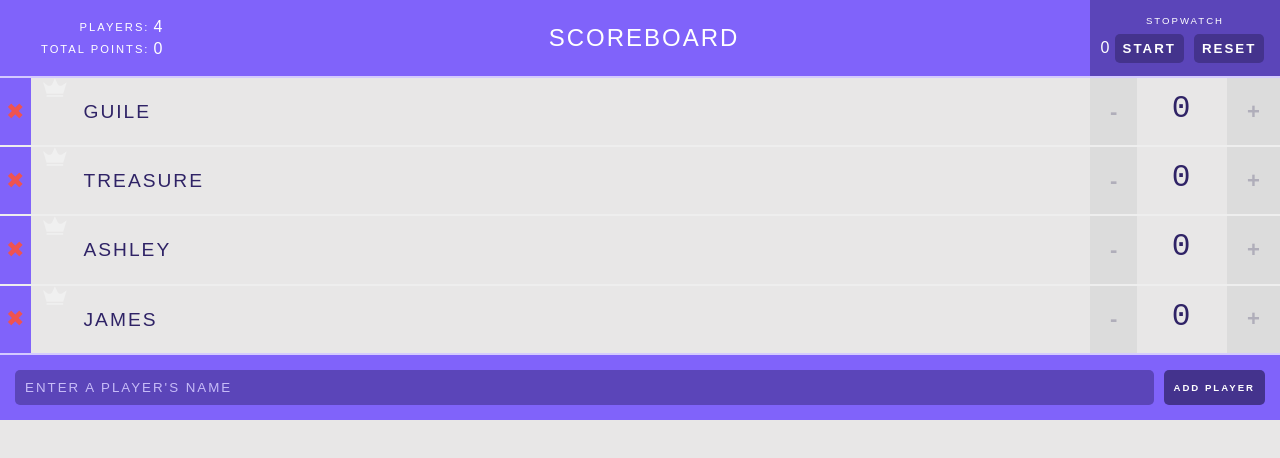
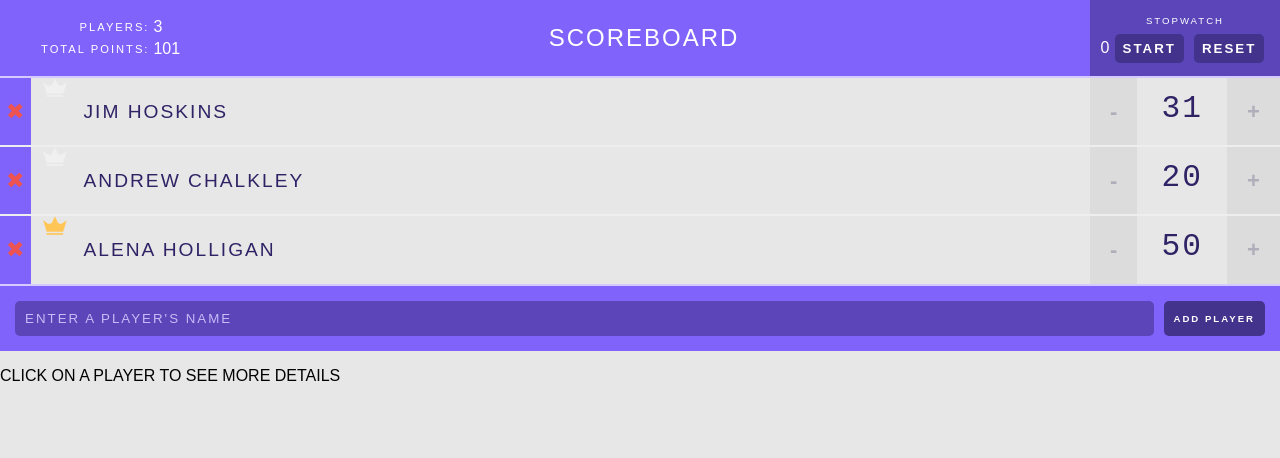
Before and after one commit to seb1836/ScoreBoard, a React (Create React App) app: page / in a window 1280 px wide. Shown: the top 458 px of the page. Built offline with nearby package versions, Linux system fonts and the light colour scheme.

Commit message:
add player details feature

```diff
--- a/src/ActionTypes/player.js
+++ b/src/ActionTypes/player.js
@@ -1,4 +1,4 @@
 export const ADD_PLAYER = 'player/ADD_PLAYER'
 export const REMOVE_PLAYER = 'player/REMOVE_PLAYER'
 export const UPDATE_PLAYER_SCORE = 'player/UPDATE_PLAYER_SCORE'
-export const UPDATE_PLAYER_Details = 'player/UPDATE_PLAYER_DETAILS'
+export const UPDATE_PLAYER_DETAILS = 'player/UPDATE_PLAYER_DETAILS'
--- a/src/App.js
+++ b/src/App.js
@@ -6,6 +6,7 @@ import './App.css'
 import Header from './Components/Header'
 import Player from './Components/Player'
 import AddPlayerForm from './Components/AddPlayerForm'
+import PlayerDetails from './Components/PlayerDetails'
 
 let biggestScore
 
@@ -45,13 +46,9 @@ class App extends Component {
   // }
 
   handleHighestScoreAndTie = () => {
-
-
-    biggestScore = Math.max(...this.props.players.map(players => players.score)
-    )
+    biggestScore = Math.max(...this.props.players.map(players => players.score))
 
     console.log(biggestScore, 'MAAAATH')
-
   }
   // handleScoreChange = (operation, index,isHighscore) => {
   //   if (isHighscore=== true){
@@ -83,18 +80,19 @@ class App extends Component {
 
   // }
 
-  handleUpdatePlayersState = submittedName => {
-    this.setState(prevState => {
-      const updatedPlayers = [...prevState.players]
-      console.log(updatedPlayers, 'dfsdf')
-      updatedPlayers.push({ name: submittedName, id: this.state.players.length + 1, score: 0 })
-      console.log(updatedPlayers, 'addp')
+  // handleUpdatePlayersState = submittedName => {
+  //   this.setState(prevState => {
+  //     const updatedPlayers = [...prevState.players]
+  //     console.log(updatedPlayers, 'dfsdf')
+  //     updatedPlayers.push({ name: submittedName, id: this.state.players.length + 1, score: 0 })
+  //     console.log(updatedPlayers, 'addp')
 
-      return { players: updatedPlayers }
-    })
-  }
+  //     return { players: updatedPlayers }
+  //   })
+  // }
 
   checkIfOnePointHasBeenScored = () => {
+    console.log(this.props.players, 'check')
     return this.props.players.some((player, index) => {
       return player.score > 0
     })
@@ -103,6 +101,7 @@ class App extends Component {
     const addPlayer = bindActionCreators(PlayerActionCreators.addPlayer, this.props.dispatch)
     const removePlayer = bindActionCreators(PlayerActionCreators.removePlayer, this.props.dispatch)
     const updatePlayerScore = bindActionCreators(PlayerActionCreators.UpdatePlayerScore, this.props.dispatch)
+    const updatePlayerDetails = bindActionCreators(PlayerActionCreators.UpdatePlayerDetails, this.props.dispatch)
 
     const playersRendererWithHighScoreAndTie = () => {
       return this.props.players.map((player, index) => {
@@ -117,6 +116,7 @@ class App extends Component {
               score={player.score}
               // handleScoreChange={this.handleScoreChange}
               updatePlayerScore={updatePlayerScore}
+              updatePlayerDetails={updatePlayerDetails}
               index={index}
               highScore='is-high-score'
             ></Player>
@@ -132,6 +132,7 @@ class App extends Component {
               score={player.score}
               //  handleScoreChange={this.handleScoreChange}
               updatePlayerScore={updatePlayerScore}
+              updatePlayerDetails={updatePlayerDetails}
               index={index}
               highScore='is-not-high-score'
             ></Player>
@@ -152,6 +153,7 @@ class App extends Component {
               // handleRemovePlayer={this.handleRemovePlayer}
               removePlayer={removePlayer}
               score={player.score}
+              updatePlayerDetails={updatePlayerDetails}
               // handleScoreChange={this.handleScoreChange}
               updatePlayerScore={updatePlayerScore}
               index={index}
@@ -163,18 +165,34 @@ class App extends Component {
         return playersRendererWithHighScoreAndTie()
       }
     }
+    const playerDetailsRenderer = () => {
+      if (this.props.index !== -1) {
+        return (
+          <PlayerDetails
+            selectedPlayerIndex={this.props.index}
+            playerName={this.props.players[this.props.index].name}
+            playerScore={this.props.players[this.props.index].score}
+            dateOfCreation={this.props.players[this.props.index].created}
+            dateOfUpdate={this.props.players[this.props.index].updated}
+          />
+        )
+      } else return <PlayerDetails selectedPlayerIndex={this.props.index} />
+    }
+
     return (
       <div>
-        {console.log(this.props.players, 'red')}
+        {console.log(this.props.players, 'red', this.props.index)}
         <Header title='scoreboard' players={this.props.players}></Header>
         {playersRenderer()}
         <AddPlayerForm addPlayer={addPlayer} />
+        {playerDetailsRenderer()}
       </div>
     )
   }
 }
 
 const mapStateToProps = state => ({
-  players: state
+  players: state.players,
+  index: state.selectedPlayerIndex
 })
 export default connect(mapStateToProps)(App)
--- a/src/Components/Player.jsx
+++ b/src/Components/Player.jsx
@@ -2,6 +2,7 @@ import React,{PureComponent} from 'react'
 import PropTypes from 'prop-types'
 import '../App.css'
 import Counter from './Counter'
+import { UpdatePlayerDetails } from '../actions/player'
 
 class Player extends PureComponent {
   static propTypes = {
@@ -13,15 +14,16 @@ class Player extends PureComponent {
     handleRemovePlayer:PropTypes.func
   }
   render(){
-    const {score,updatePlayerScore,index,id,playerName,removePlayer} =this.props
+    const {score,updatePlayerScore,index,id,playerName,removePlayer,updatePlayerDetails} =this.props
   return (
+    console.log(this.props,"propsdetails"),
     <div className='player'>
       <button className="remove-player" onClick={() =>removePlayer(index)}>✖</button>
       <span><svg className={this.props.highScore} viewBox="0 0 44 35">
   <path d="M26.7616 10.6207L21.8192 0L16.9973 10.5603C15.3699 14.1207 10.9096 15.2672 7.77534 12.9741L0 7.24138L6.56986 28.8448H37.0685L43.5781 7.72414L35.7425 13.0948C32.6685 15.2672 28.3288 14.0603 26.7616 10.6207Z" transform="translate(0 0.301727)"/>
   <rect width="30.4986" height="3.07759" transform="translate(6.56987 31.5603)"/>
 </svg></span>
-      <span className='player-name'>{playerName}</span>
+      <span className='player-name' onClick={() =>updatePlayerDetails(index)}>{playerName}</span>
       <Counter score={score} updatePlayerScore={updatePlayerScore} index={index} highScore={this.props.highScore}></Counter>
     </div>
   )
--- a/src/Components/PlayerDetails.jsx
+++ b/src/Components/PlayerDetails.jsx
@@ -1,31 +1,30 @@
-import React, { PropTypes } from 'react';
+import React, { PropTypes } from 'react'
 
-const PlayerDetail = ({  }) => {
-  if( ){
+
+const PlayerDetails = ({ selectedPlayerIndex, playerName,playerScore,dateOfCreation,dateOfUpdate }) => {
+  if (selectedPlayerIndex !== -1) {
     return (
       <div>
-        <h3>{ }</h3>
+        <h3>{playerName}</h3>
         <ul>
           <li>
-            <span>Score: </span>
-            { }
+            <span>Score:{playerScore} </span>
+            {}
           </li>
           <li>
-            <span>Created: </span>
-            { }
+            <span>Created:{dateOfCreation} </span>
+            {}
           </li>
           <li>
-            <span>Updated: </span>
-            { }
+            <span>Updated:{dateOfUpdate} </span>
+            {}
           </li>
         </ul>
       </div>
-    );
+    )
+  } else {
+    return <p>Click on a player to see more details</p>
   }
-  else {
-    return (<p>Click on a player to see more details</p>);
-  }
-};
+}
 
-
-export default PlayerDetails;
+export default PlayerDetails
--- a/src/actions/player.js
+++ b/src/actions/player.js
@@ -22,3 +22,10 @@ export const UpdatePlayerScore = (score,index) => {
         score
     }
 }
+
+export const UpdatePlayerDetails = (index) => {
+    return {
+        type:PlayerActionTypes.UPDATE_PLAYER_DETAILS,
+        index,
+    }
+}
--- a/src/reducers/player.js
+++ b/src/reducers/player.js
@@ -1,52 +1,74 @@
 import * as PlayerActionTypes from '../ActionTypes/player'
 
-const initialState = [
-  {
-    name: 'Guile',
+const today = new Date();
+const date = today.getDate()+'/'+(today.getMonth()+1)+'/'+today.getFullYear();
+
+const initialState = {
+	players: [{
+    name: 'Jim Hoskins',
     id: 1,
-    score: 0
-  },
-  {
-    name: 'Treasure',
+	  score: 31,
+		created: '11/8/2016',
+		updated: '11/9/2016'
+	},
+	{
+    name: 'Andrew Chalkley',
     id: 2,
-    score: 0
-  },
-  {
-    name: 'Ashley',
+		score: 20,
+		created: '11/9/2016',
+		updated: '11/10/2016'
+	},
+	{
+    name: 'Alena Holligan',
     id: 3,
-    score: 0
-  },
-  {
-    name: 'James',
-    id: 4,
-    score: 0
-  }
-]
+		score: 50,
+		created: '11/11/2016',
+		updated: '11/12/2016'
+	}
+	],
+	selectedPlayerIndex: -1
+}
 
 export default function Player(state = initialState, action) {
   switch (action.type) {
     case PlayerActionTypes.ADD_PLAYER:
-      return [
-        ...state,
+      console.log(state.players,"into add")
+      return {
+        players:[...state.players,
         {
           name: action.name,
-          id: state.length + 1,
-          score: 0
+          id: state.players.length + 1,
+          score: 0,
+          created:date,
+          updated:date,
         }
-      ]
+        ],
+        selectedPlayerIndex:state.selectedPlayerIndex
+      }
     case PlayerActionTypes.REMOVE_PLAYER:
-      return [...state.slice(0, action.index), ...state.slice(action.index + 1)]
+      return {
+        players: [...state.players.slice(0, action.index), ...state.players.slice(action.index + 1)],
+        selectedPlayerIndex:-1
+      }
     case PlayerActionTypes.UPDATE_PLAYER_SCORE:
-      return state.map((player, index) => {
+      return{players: state.players.map((player, index) => {
         if (index === action.index) {
-          console.log(action.score,"actionscore",action.index)
+          console.log(action.score,"actionscore",action.index,state.players)
           return {
             ...player,
-            score: player.score + action.score
+            score: player.score + action.score,
+            updated:date
           }
         }
         return player
-      })
+      }),
+      selectedPlayerIndex:state.selectedPlayerIndex
+    }
+    case PlayerActionTypes.UPDATE_PLAYER_DETAILS:
+      return {
+        ...state,
+        selectedPlayerIndex:action.index
+      }
     default:
       return state
   }
```
Also changed, not shown: src/Components/AddPlayerForm.jsx (+16 -18 lines), src/Components/Header.jsx (+6 -10 lines).
